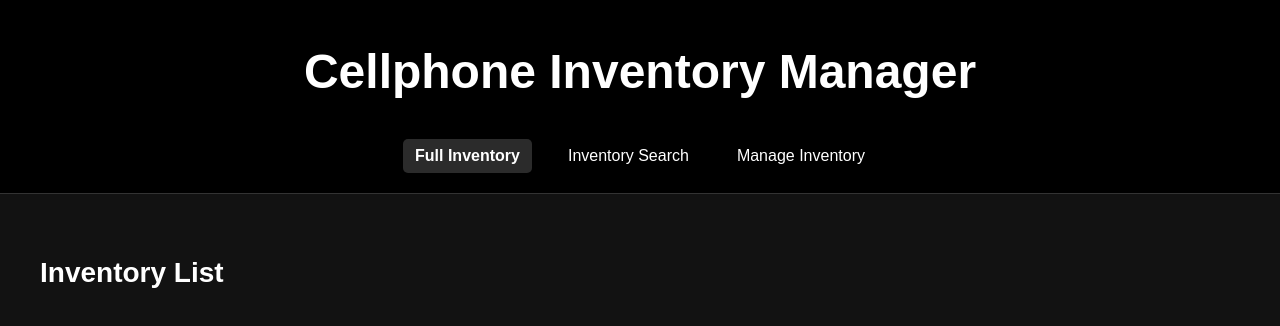
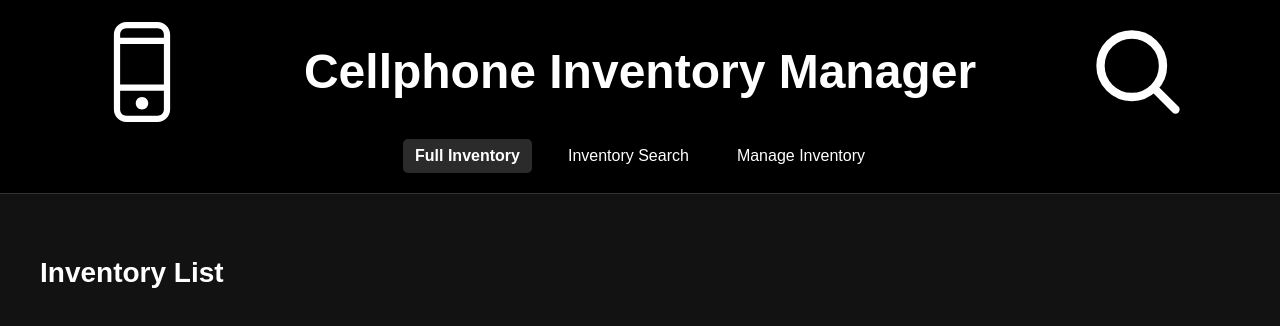
Before and after one commit to iking919/CellphoneInventory, a plain HTML site: page frontend/index.html in a window 1280 px wide. Drawn offline with Linux system fonts and the light colour scheme.

Commit message:
add stock image vectors from www.svgrepo.com

```diff
--- a/frontend/index.html
+++ b/frontend/index.html
@@ -11,6 +11,7 @@
 <body>
 
     <header id="top">
+        <img src="smartphone-svgrepo-com.svg" class="header-icon header-icon-left">
         <h1>Cellphone Inventory Manager</h1>
 
         <!-- Nav bar for routing across pages-->
@@ -19,6 +20,7 @@
             <a href="inventory-search.html">Inventory Search</a>
             <a href="manage-inventory.html">Manage Inventory</a>
         </nav>
+        <img src="search-svgrepo-com.svg" class="header-icon header-icon-right">
     </header>
 
     <!-- Display ordered inventory list -->
--- a/frontend/styles.css
+++ b/frontend/styles.css
@@ -11,15 +11,37 @@ body {
 header {
     background-color: #000000;
     padding: 20px;
-    display: flex;
-    flex-direction: column;
+    display: grid;
+    grid-template-columns: minmax(0, 1fr) auto minmax(0, 1fr);
+    grid-template-areas:
+        "left title right"
+        "nav nav nav";
     align-items: center;
     gap: 16px;
     border-bottom: 1px solid #333333;
 }
 
+/* Icons between the title and header edges */
+.header-icon {
+    position: static;
+    width: 100px;
+    height: 100px;
+    filter: invert(1);
+}
+
+.header-icon-left {
+    grid-area: left;
+    justify-self: center;
+}
+
+.header-icon-right {
+    grid-area: right;
+    justify-self: center;
+}
+
 /* Page title */
 header h1 {
+    grid-area: title;
     margin: 24px;
     font-size: 48px;
     text-align: center;
@@ -27,6 +49,7 @@ header h1 {
 
 /* Navigation links */
 header nav {
+    grid-area: nav;
     display: flex;
     justify-content: center;
     flex-wrap: wrap;
```
Also changed, not shown: frontend/inventory-search.html (+2 -0 lines), frontend/manage-inventory.html (+2 -0 lines), frontend/search-svgrepo-com.svg (added), frontend/smartphone-svgrepo-com.svg (added).
